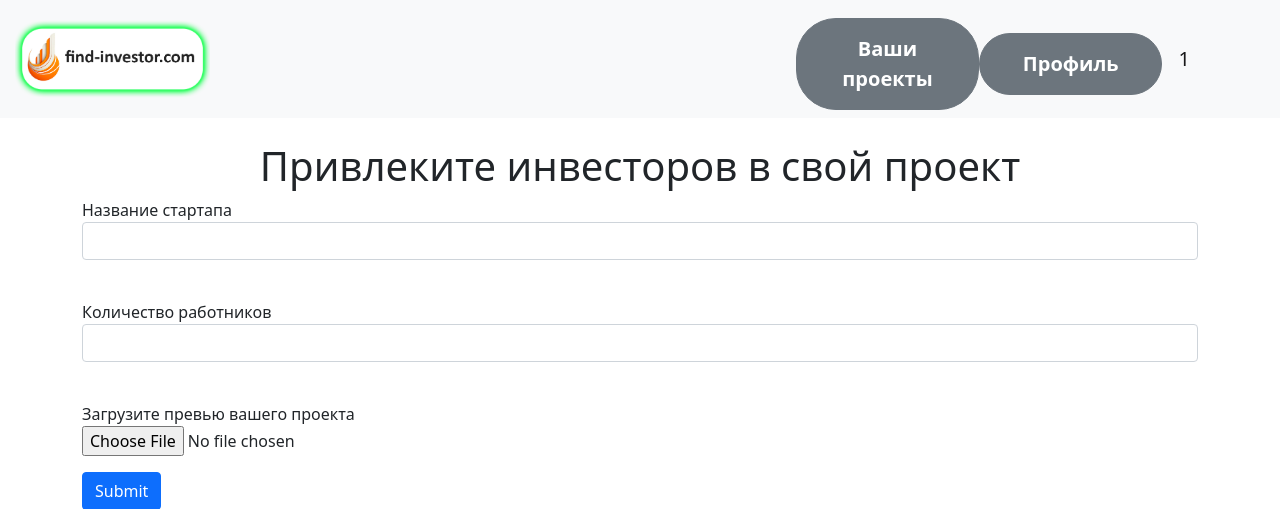
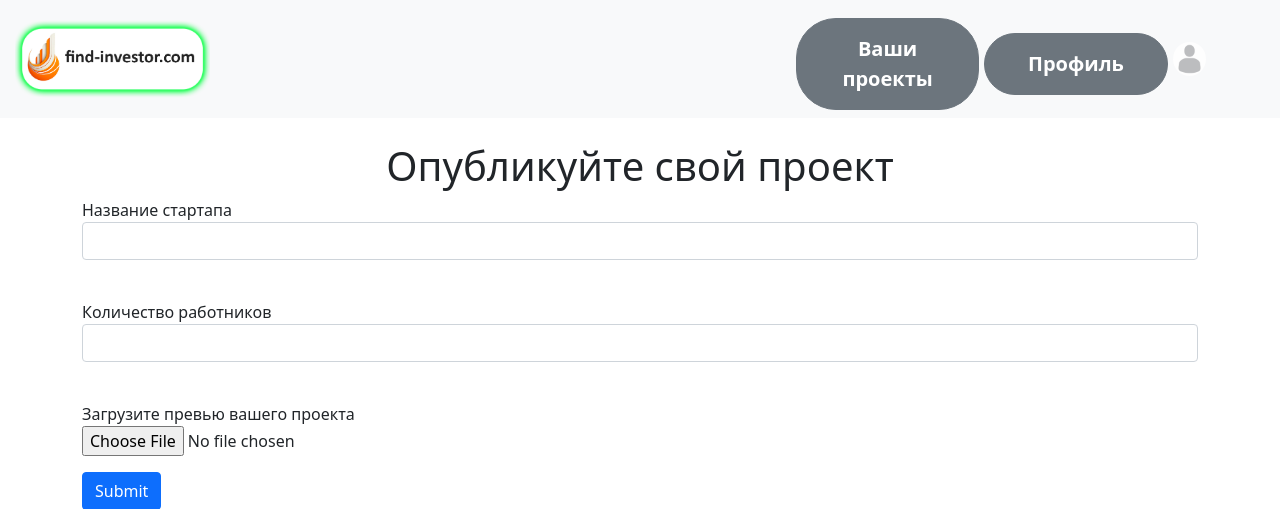
Before and after one commit to Gigirka/invest-free, a Flask app: page /add_job in a window 1280 px wide. Shown: the top 509 px of the page. Run offline with Flask 3, Linux system fonts and the light colour scheme; a user stored in the database is signed in; data comes from the database, SQL or seed files in the repository; some libraries are stand-ins or nearby versions.

Commit message:
Добавил картинки профилей

```diff
--- a/main.py
+++ b/main.py
@@ -1,9 +1,13 @@
-from flask import Flask, render_template, redirect, make_response, jsonify
+import base64
+import io
+import sqlite3
+from PIL import Image, ImageDraw
+from flask import Flask, render_template, redirect, make_response, jsonify, send_file
 from data import db_session
 from data.api import jobs_api, users_resource
 from data.forms.login import LoginForm
 from data.forms.user import InvestorRegisterForm, BusinessmanRegisterForm
-from flask_login import LoginManager, login_user, login_required, logout_user
+from flask_login import LoginManager, login_user, login_required, logout_user, current_user
 from data.jobs import Jobs
 from data.users import User
 from data.forms.add_job import AddJobForm
@@ -39,10 +43,13 @@ def reqister_invest():
             return render_template('register-invest.html', title='Регистрация',
                                    form=form,
                                    message="Такой пользователь уже есть")
+        image_file = form.image.data
+        image_data = image_file.read()
         user = User(
             type='investor',
             name=form.name.data,
             email=form.email.data,
+            image=image_data,
             age=form.age.data,
             speciality=form.speciality.data,
             address=form.address.data,
@@ -71,13 +78,13 @@ def reqister_business():
             return render_template('register-business.html', title='Регистрация',
                                    form=form,
                                    message="Такой пользователь уже есть")
+        image_file = form.image.data
+        image_data = image_file.read()
         user = User(
             type='businessman',
-            company_name=form.company_name.data,
             email=form.email.data,
-            money=form.money.data,
-            password = form.password.data,
-            staff=form.staff.data
+            password=form.password.data,
+            image=image_data
         )
         user.set_password(form.password.data)
         db_sess.add(user)
@@ -116,7 +123,7 @@ def add_job():
         db_sess = db_session.create_session()
 
         image_file = add_form.image.data
-        image_data = image_file.read()  # Read image data as bytes
+        image_data = image_file.read()
         jobs = Jobs(job=add_form.job.data,
                     work_size=add_form.work_size.data,
                     image=image_data)
@@ -144,6 +151,52 @@ def bad_request(_):
     return make_response(jsonify({'error': 'Bad Request'}), 400)
 
 
+import io
+import sqlite3
+from PIL import Image, ImageDraw
+from flask import send_file
+
+def get_profile_picture():
+    conn = sqlite3.connect("db/mars.db")
+    cursor = conn.cursor()
+    user_id = current_user.id
+    cursor.execute("SELECT image FROM users WHERE id=?", (user_id,))
+    image_data = cursor.fetchone()[0]
+    conn.close()
+
+    if image_data:  # Преобразование изображения в круг
+        try:
+            image = Image.open(io.BytesIO(image_data))
+
+            width, height = image.size
+            size = min(width, height)
+            left = (width - size) / 2
+            top = (height - size) / 2
+            right = (width + size) / 2
+            bottom = (height + size) / 2
+            image = image.crop((left, top, right, bottom))
+
+            mask = Image.new('L', image.size, 0)
+            draw = ImageDraw.Draw(mask)
+            draw.ellipse((0, 0) + image.size, fill=255)
+            image.putalpha(mask)
+            output = io.BytesIO()
+            image.save(output, format='PNG')
+            output.seek(0)
+
+            return send_file(output, mimetype='image/png')
+
+        except Exception as e:
+            # изображение по умолчанию
+            return send_file('static/img/default-profile-image.jpg', mimetype='image/jpeg')
+
+    else:
+        # Возвращаем изображение по умолчанию
+        return send_file('static/img/default-profile-image.jpg', mimetype='image/jpeg')
+@app.route('/profile_picture')
+def get_profile_picture_route():
+    return get_profile_picture()
+
 if __name__ == '__main__':
     app.register_blueprint(jobs_api.blueprint)
     # для списка объектов
--- a/templates/add_job.html
+++ b/templates/add_job.html
@@ -3,7 +3,7 @@
 {% block content %}
 <div class="text-center">
     <br>
-    <h1>Привлеките инвесторов в свой проект</h1>
+    <h1>Опубликуйте свой проект</h1>
 </div>
 <style>
     .btn-custom {
@@ -35,6 +35,7 @@
         width: 70%;
         margin: 10px auto;
         padding: 15px 30px;
+        margin-right: 5px;
         font-size: 20px;
         border-radius: 40px;
         margin-bottom: 0px;
@@ -103,6 +104,7 @@
             </p>
         {% endfor %}
     </p>
+
     <p>{{ form.submit(type="submit", class="btn btn-primary") }}</p>
     {{message}}
 </form>
--- a/templates/base.html
+++ b/templates/base.html
@@ -9,6 +9,19 @@
               crossorigin="anonymous">
         <link rel="stylesheet" type="text/css" href="{url_for('static', filename='css/style.css')}" />
         <title>{{title}}</title>
+        <style>
+            .profile-picture-container {
+              width: 15%;
+              height: 15%;
+              overflow: hidden;
+              border-radius: 100%;
+            }
+            .profile-picture-container img {
+              width: 100%;
+              height: 100%;
+              object-fit: contain;
+             }
+        </style>
     </head>
     <body>
         {% if current_user.is_authenticated %}
@@ -25,13 +38,23 @@
                             <div class="container1 col-2 d-flex align-items-center">
                                 <a href="add_job" class="btn btn-secondary btn-custom3">Ваши проекты</a>
                                 <a href="add_job" class="btn btn-secondary btn-custom3">Профиль</a>
-                                <a class="navbar-brand ms-3" href="/logout">{{current_user.name}}</a>
+<!--                                <a class="navbar-brand ms-3" href="/logout">{{current_user.name}}</a>-->
+                                <div class="profile-picture-container">
+                                    <a href="/logout">
+                                        <img src="{{ url_for('get_profile_picture_route') }}" alt="Фото профиля" width="10%">
+                                    </a>
+                                </div>
                             </div>
                         {% else %}
                             <div class="container1 col-2 d-flex align-items-center">
                                 <a href="add_job" class="btn btn-secondary btn-custom3">Ваши проекты</a>
                                 <a href="add_job" class="btn btn-secondary btn-custom3">Добавить проект</a>
-                                <a class="navbar-brand ms-3" href="/logout">{{current_user.name}}</a>
+<!--                                <a class="navbar-brand ms-3" href="/logout">{{current_user.name}}</a>-->
+                                <div class="profile-picture-container">
+                                    <a href="/logout">
+                                        <img src="{{ url_for('get_profile_picture_route') }}" alt="Фото профиля" width="10%">
+                                    </a>
+                                </div>
                             </div>
                         {% endif %}
 
--- a/templates/index.html
+++ b/templates/index.html
@@ -42,6 +42,7 @@
         display: block;
         width: 70%;
         margin: 10px auto;
+        margin-right: 5px;
         padding: 15px 30px;
         font-size: 20px;
         border-radius: 40px;
```
Also changed, not shown: data/forms/user.py (+8 -5 lines), data/users.py (+4 -4 lines), templates/register-business.html (+10 -1 lines), templates/register-invest.html (+10 -2 lines), db/mars.db, static/img/default-profile-image.jpg (added).
